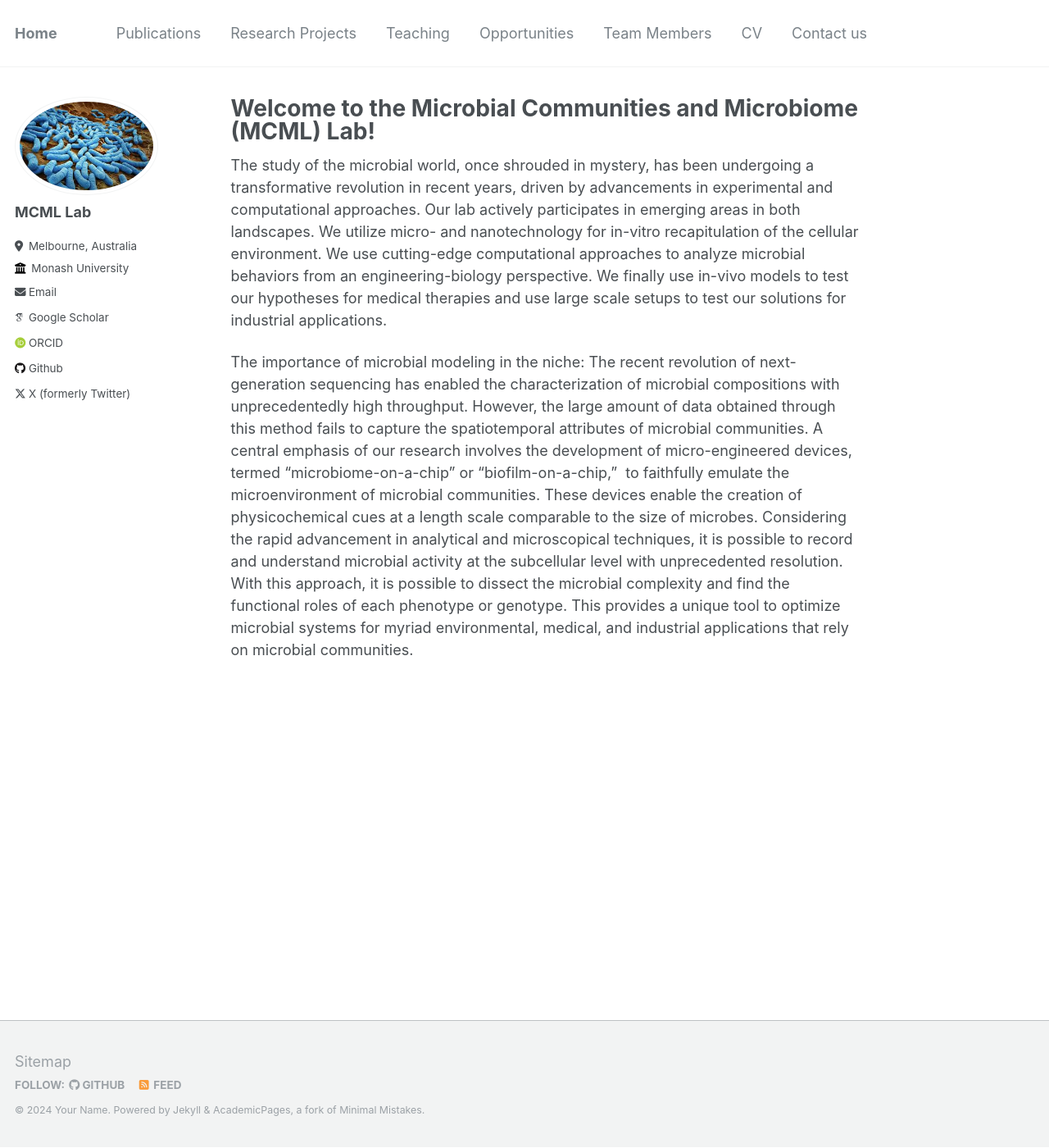
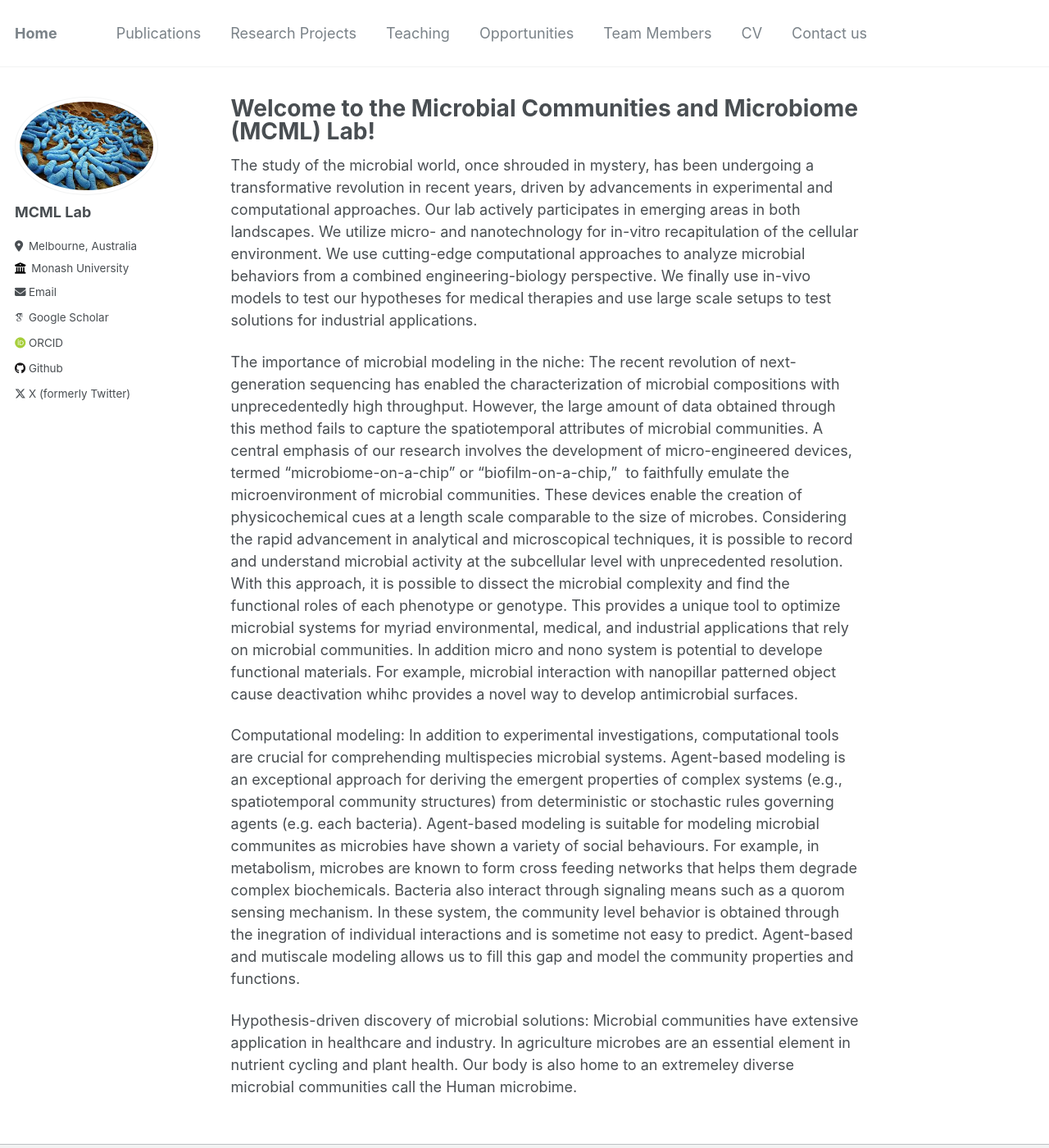
Before and after one commit to AminValiei/valieilab, a Jekyll site: the page built from _pages/about.md, in a window 1280 px wide and 1400 px high. Shown: the whole window at 82% size. Built offline with Jekyll 4.4.1, drawn with Linux system fonts in a browser that asks for light colours; some web fonts are replaced.

Commit message:
Update about.md

```diff
--- a/_pages/about.md
+++ b/_pages/about.md
@@ -7,12 +7,13 @@ redirect_from:
   - /about.html
 ---
 
-The study of the microbial world, once shrouded in mystery, has been undergoing a transformative revolution in recent years, driven by advancements in experimental and computational approaches. Our lab actively participates in emerging areas in both landscapes. We utilize micro- and nanotechnology for in-vitro recapitulation of the cellular environment. We use cutting-edge computational approaches to analyze microbial behaviors from an engineering-biology perspective. We finally use in-vivo models to test our hypotheses for medical therapies and use large scale setups to test our solutions for industrial applications.
+The study of the microbial world, once shrouded in mystery, has been undergoing a transformative revolution in recent years, driven by advancements in experimental and computational approaches. Our lab actively participates in emerging areas in both landscapes. We utilize micro- and nanotechnology for in-vitro recapitulation of the cellular environment. We use cutting-edge computational approaches to analyze microbial behaviors from a combined engineering-biology perspective. We finally use in-vivo models to test our hypotheses for medical therapies and use large scale setups to test solutions for industrial applications.
 
-The importance of microbial modeling in the niche: The recent revolution of next-generation sequencing has enabled the characterization of microbial compositions with unprecedentedly high throughput. However, the large amount of data obtained through this method fails to capture the spatiotemporal attributes of microbial communities. A central emphasis of our research involves the development of micro-engineered devices, termed "microbiome-on-a-chip" or "biofilm-on-a-chip,"  to faithfully emulate the microenvironment of microbial communities. These devices enable the creation of physicochemical cues at a length scale comparable to the size of microbes. Considering the rapid advancement in analytical and microscopical techniques, it is possible to record and understand microbial activity at the subcellular level with unprecedented resolution. With this approach, it is possible to dissect the microbial complexity and find the functional roles of each phenotype or genotype. This provides a unique tool to optimize microbial systems for myriad environmental, medical, and industrial applications that rely on microbial communities.
+The importance of microbial modeling in the niche: The recent revolution of next-generation sequencing has enabled the characterization of microbial compositions with unprecedentedly high throughput. However, the large amount of data obtained through this method fails to capture the spatiotemporal attributes of microbial communities. A central emphasis of our research involves the development of micro-engineered devices, termed "microbiome-on-a-chip" or "biofilm-on-a-chip,"  to faithfully emulate the microenvironment of microbial communities. These devices enable the creation of physicochemical cues at a length scale comparable to the size of microbes. Considering the rapid advancement in analytical and microscopical techniques, it is possible to record and understand microbial activity at the subcellular level with unprecedented resolution. With this approach, it is possible to dissect the microbial complexity and find the functional roles of each phenotype or genotype. This provides a unique tool to optimize microbial systems for myriad environmental, medical, and industrial applications that rely on microbial communities. In addition micro and nono system is potential to develope functional materials. For example, microbial interaction with nanopillar patterned object cause deactivation whihc provides a novel way to develop antimicrobial surfaces.
 
+Computational modeling: In addition to experimental investigations, computational tools are crucial for comprehending multispecies microbial systems. Agent-based modeling is an exceptional approach for deriving the emergent properties of complex systems (e.g., spatiotemporal community structures) from deterministic or stochastic rules governing agents (e.g. each bacteria). Agent-based modeling is suitable for modeling microbial communites as microbies have shown a variety of social behaviours. For example, in metabolism, microbes are known to form cross feeding networks that helps them degrade complex biochemicals. Bacteria also interact through signaling means such as a quorom sensing mechanism. In these system, the community level behavior is obtained through the inegration of individual interactions and is sometime not easy to predict. Agent-based and mutiscale modeling allows us to fill this gap and model the community properties and functions.
 
-
+Hypothesis-driven discovery of microbial solutions: Microbial communities have extensive application in healthcare and industry. In agriculture microbes are an essential element in nutrient cycling and plant health. Our body is also home to an extremeley diverse microbial communities call the Human microbime.
 
 
 
```
